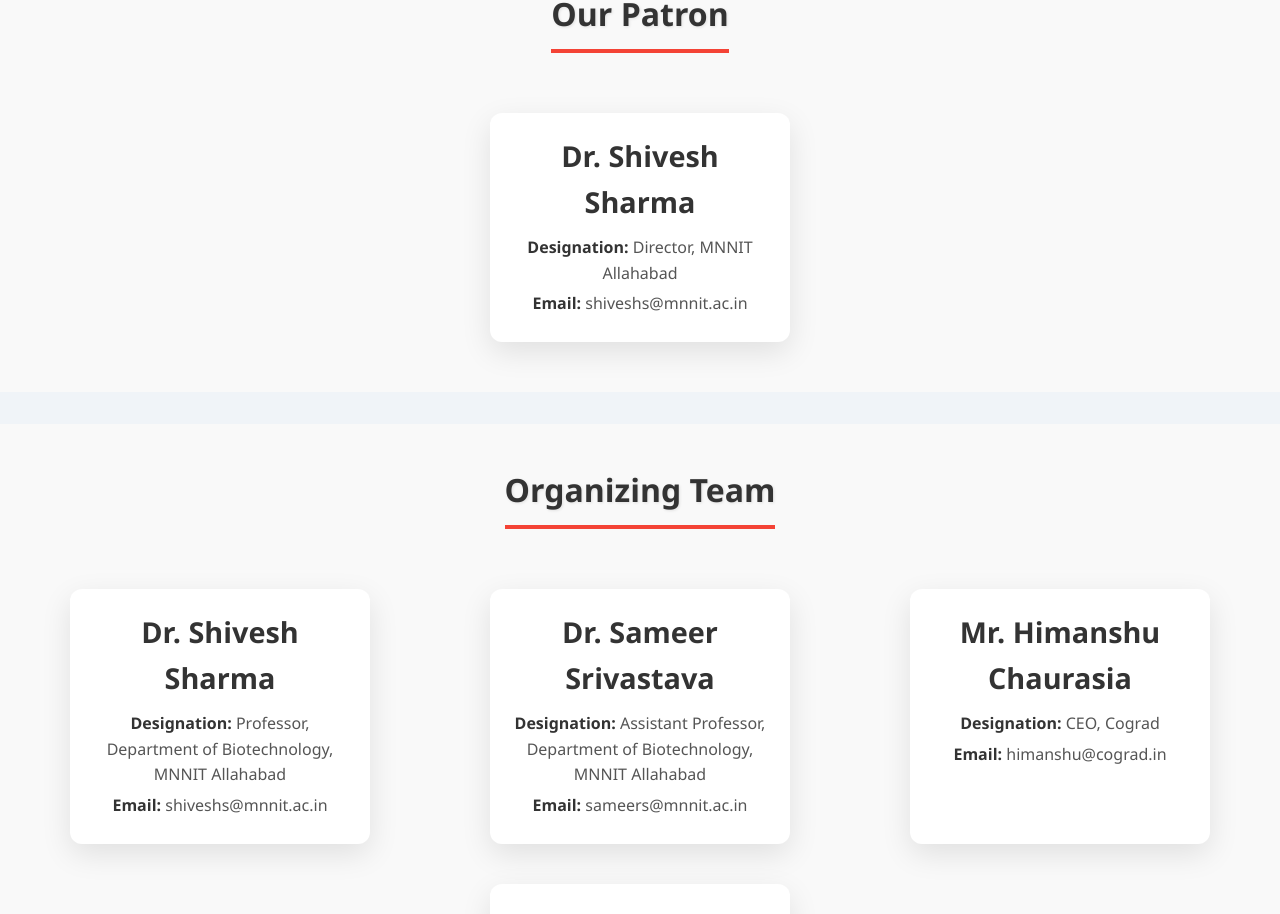
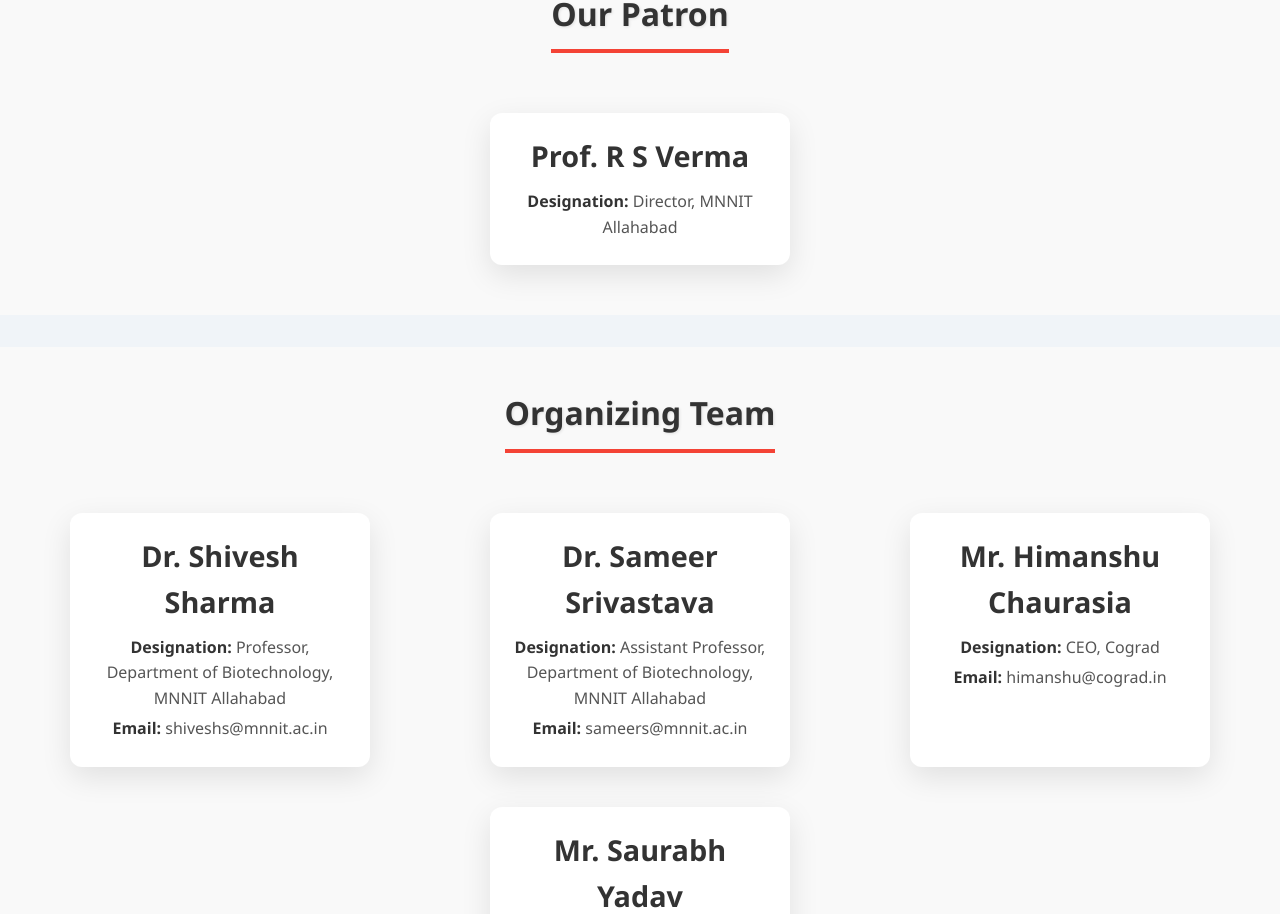
Before and after one commit to shagun1911/the-event-site, a React (Create React App) app: page / in a window 1280 px wide. Shown: the part 4307-5221 px from the top of the page. Built offline with nearby package versions, Linux system fonts and the light colour scheme.

Commit message:
Update Patron.jsx

```diff
--- a/src/Patron.jsx
+++ b/src/Patron.jsx
@@ -4,7 +4,7 @@ import "./Speakers.css";
 const patronssData = [
   {
     id: 1,
-    name: "Dr. Shivesh Sharma",
+    name: "Prof. R S Verma",
     designation: "Director, MNNIT Allahabad",
     email: "shiveshs@mnnit.ac.in",
     image: "speaker1.jpg",
@@ -24,9 +24,6 @@ const SpeakersSection = () => {
               <p>
                 <span className="bold">Designation:</span> {speaker.designation}
               </p>
-              <p>
-                <span className="bold">Email:</span> {speaker.email}
-              </p>
             </div>
           </div>
         ))}
```
